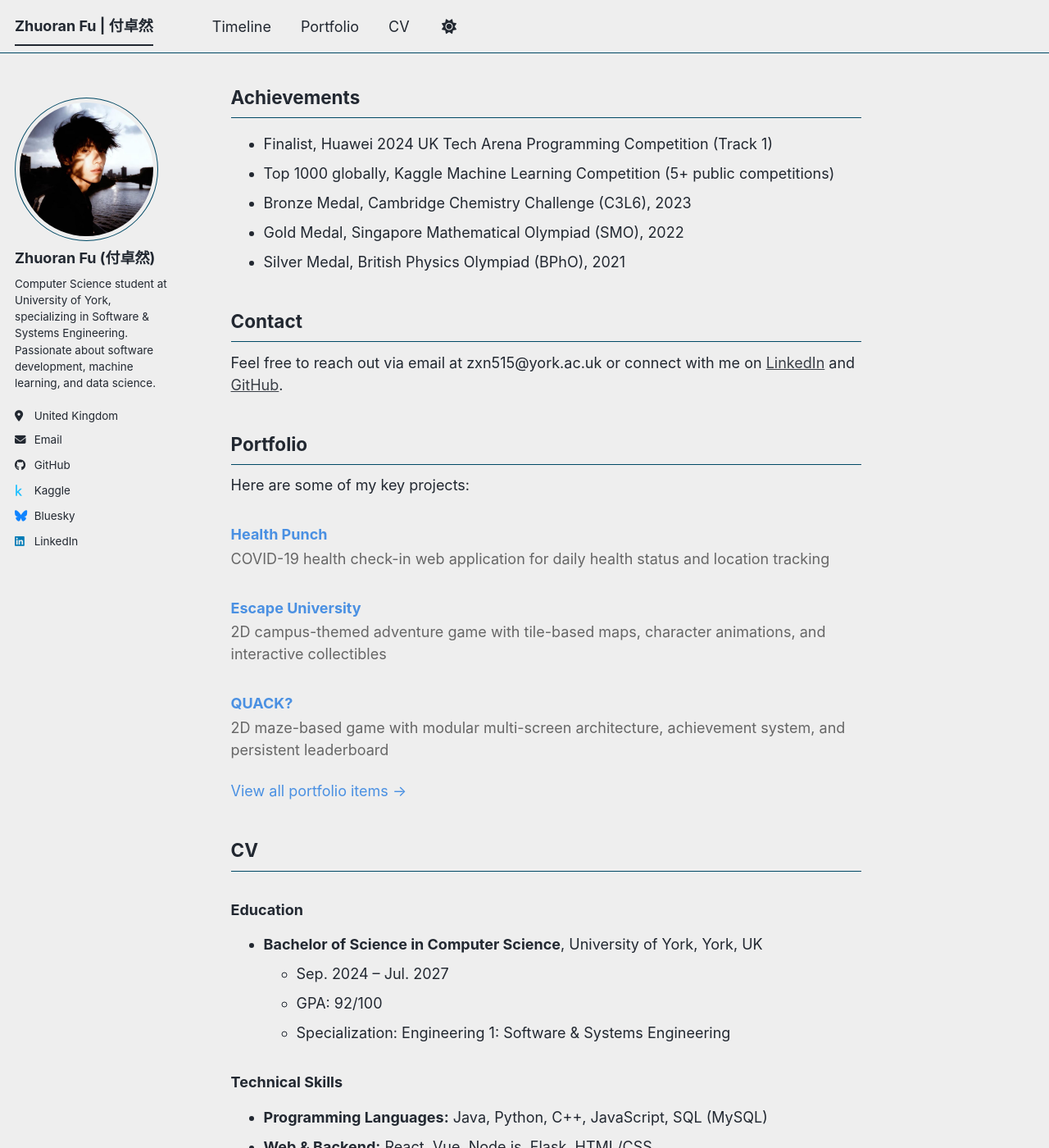
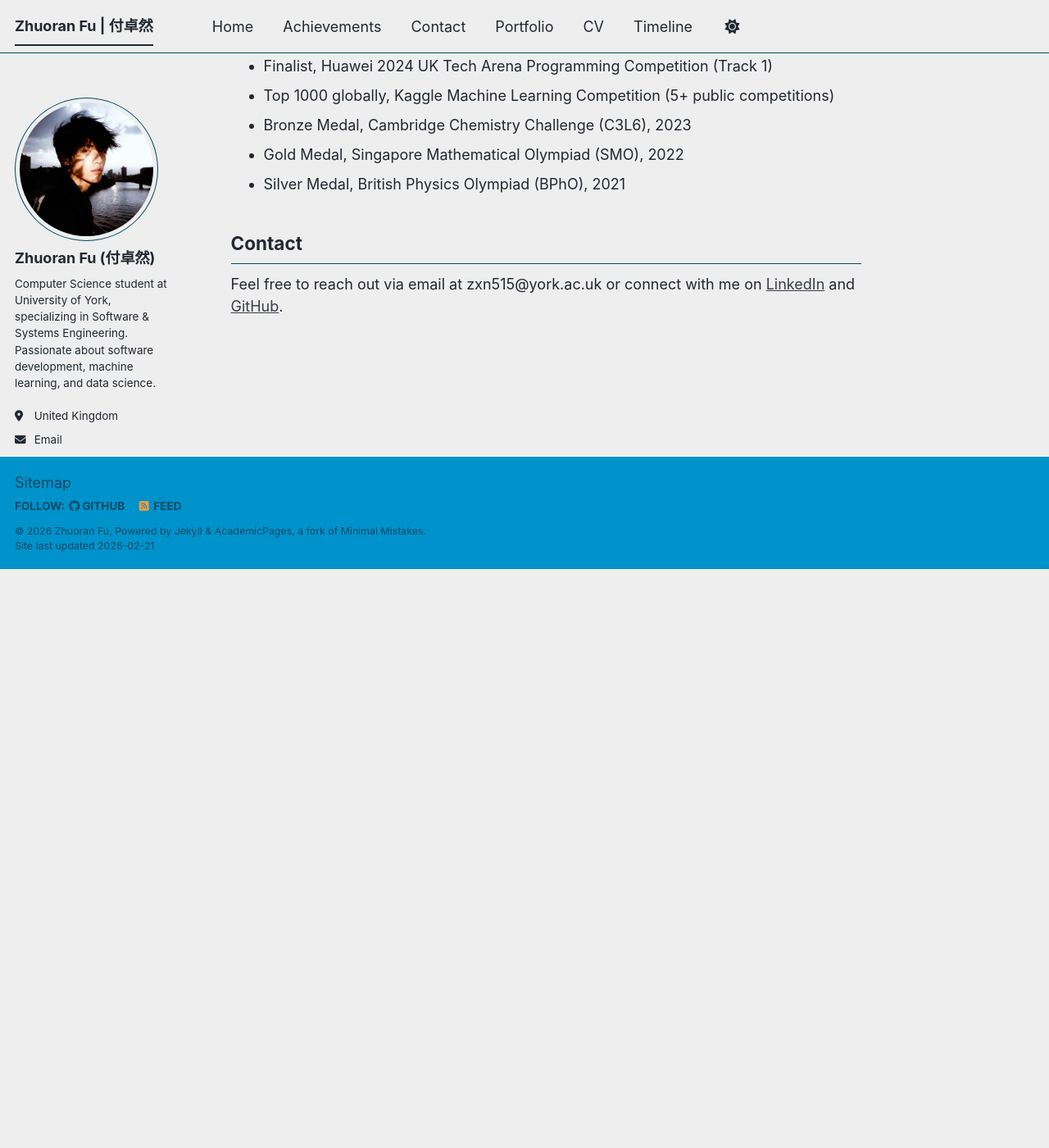
Before and after one commit to Jason-blips/Jason-blips.github.io, a Jekyll site: the page built from _pages/about.md, in a window 1280 px wide and 1400 px high, scrolled down 706 px. Shown: the whole window at 82% size. Built offline with Jekyll 4.4.1, drawn with Linux system fonts in a browser that asks for light colours; a script bundle is joined from its source files by our own code; library files that are not in the unit come from our copies; some of the changed text lies outside the part shown.

Commit message:
优化导航索引

```diff
--- a/_pages/about.md
+++ b/_pages/about.md
@@ -21,7 +19,7 @@
 * Web Development and Full-Stack Applications
 * Game Development and Interactive Systems
 
-## Achievements
+## Achievements {#achievements}
 
 * Finalist, Huawei 2024 UK Tech Arena Programming Competition (Track 1)
 * Top 1000 globally, Kaggle Machine Learning Competition (5+ public competitions)
@@ -29,72 +27,6 @@
 * Gold Medal, Singapore Mathematical Olympiad (SMO), 2022
 * Silver Medal, British Physics Olympiad (BPhO), 2021
 
-## Contact
+## Contact {#contact}
 
 Feel free to reach out via email at zxn515@york.ac.uk or connect with me on [LinkedIn](https://linkedin.com/in/zhuoran-fu-932867352) and [GitHub](https://github.com/Jason-blips).
-
-## Portfolio
-
-Here are some of my key projects:
-
-{% include base_path %}
-{% for post in site.portfolio limit:3 %}
-  <div style="margin-bottom: 20px;">
-    <h3 style="margin-bottom: 5px;">
-      <a href="{{ post.url | prepend: base_path }}" style="color: #4a90e2; text-decoration: none;">{{ post.title }}</a>
-    </h3>
-    {% if post.excerpt %}
-      <p style="color: #666; margin-top: 5px;">{{ post.excerpt | markdownify | strip_html | truncatewords: 30 }}</p>
-    {% endif %}
-  </div>
-{% endfor %}
-
-<p><a href="{{ base_path }}/portfolio/" style="color: #4a90e2; text-decoration: none;">View all portfolio items →</a></p>
-
-## CV
-
-### Education
-* **Bachelor of Science in Computer Science**, University of York, York, UK
-  * Sep. 2024 – Jul. 2027
-  * GPA: 92/100
-  * Specialization: Engineering 1: Software & Systems Engineering
-
-### Technical Skills
-* **Programming Languages:** Java, Python, C++, JavaScript, SQL (MySQL)
-* **Web & Backend:** React, Vue, Node.js, Flask, HTML/CSS
-* **Tools & Platforms:** Git, Docker, IntelliJ, VS Code, PyCharm, Visual Studio
-* **Data & ML:** pandas, NumPy, Matplotlib
-* **Testing:** JUnit
-
-<p><a href="{{ base_path }}/cv/" style="color: #4a90e2; text-decoration: none;">View full CV →</a></p>
-
-## Timeline
-
-{% include base_path %}
-{% assign timeline_data = site.data.timeline %}
-{% assign years = "2026,2025,2024,2023,2022,2021,2020" | split: "," %}
-
-<div style="margin-top: 30px;">
-  {% for year_str in years %}
-    {% assign year = year_str | plus: 0 %}
-    {% assign year_data = timeline_data[year_str] %}
-
-    {% if year_data and year_data.size > 0 %}
-      <h3 style="margin-top: 20px; margin-bottom: 10px; color: #333;">{{ year }}</h3>
-      <ul style="margin-left: 20px; margin-bottom: 20px;">
-        {% for entry in year_data %}
-          <li style="margin-bottom: 8px;">
-            {% if entry.url and entry.url != "" %}
-              <a href="{{ entry.url }}" target="_blank" rel="noopener noreferrer" style="color: #4a90e2; text-decoration: none;">{{ entry.title }}</a>
-            {% else %}
-              {{ entry.title }}
-            {% endif %}
-            {% if entry.description and entry.description != "" %}
-              <span style="color: #777; font-size: 0.9em;"> - {{ entry.description }}</span>
-            {% endif %}
-          </li>
-        {% endfor %}
-      </ul>
-    {% endif %}
-  {% endfor %}
-</div>
```
Also changed, not shown: other parts of _pages/about.md (+0 -2 lines), _data/navigation.yml (+11 -2 lines).
